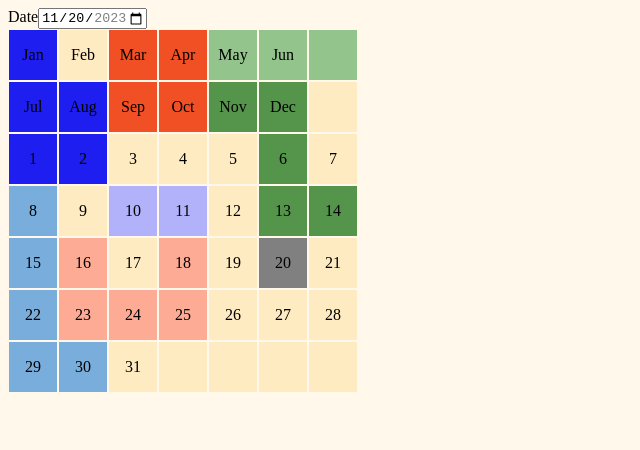
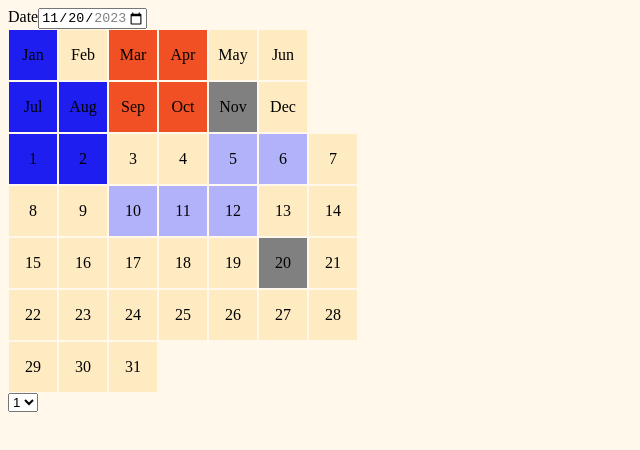
Before and after one commit to shanenak/tetris-calendar, a React (Create React App) app: page / in a window 1280 px wide. Shown: the top 450 px of the page, without its empty margins (0-640 px from the left). Built offline with nearby package versions, Linux system fonts and the light colour scheme.

Commit message:
generate solutions and select one to display

```diff
--- a/src/components/Puzzle.jsx
+++ b/src/components/Puzzle.jsx
@@ -14,6 +14,10 @@ export default function Puzzle () {
     const dateStr = date.toString().padStart(2, '0')
 
     const blockedGrid = blockDates(month, date)
+    const solutions = solve(blockedGrid);
+    const solutionList = solutions[3] //Object.values(solutions)
+    console.log(solutionList)
+    const [selectedSolution, setSelectedSolution] = useState(0);
 
     useEffect(()=>{
         dispatch(receiveGrid(blockedGrid))
@@ -25,15 +29,26 @@ export default function Puzzle () {
         setDate(parseInt(dateValues[2]));
     }
 
-    const lastSolution = solve(blockedGrid);
+    const updateSolution = (e) => {
+        setSelectedSolution(e.target.value)
+    }
+
 
     return (
         <div>
             <label>Date
                 <input type="date" id="start" name="trip-start" value={`2023-${monthStr}-${dateStr}`} min="2023-01-01" max="2023-12-31" onChange={updateDate}/>
-
             </label>
-            <Calendar grid={gridToCalendar(lastSolution)}/>
+            <Calendar grid={gridToCalendar(solutionList[selectedSolution])}/>
+            <label>
+                <select name="solutions" onChange={updateSolution}>
+                    {solutionList.map((solution, solutionIdx)=> {
+                        return (
+                            <option value={solutionIdx}>{solutionIdx+1}</option>
+                        )
+                    })}
+                </select>
+            </label>
         </div>
     )
 }
@@ -53,8 +68,7 @@ function solve (grid) {
             }
         }
     }
-    console.log(solutions)
-    return solutions[7][0];
+    return solutions;
 }
 
 function place (piece, grid, option) {
--- a/src/index.css
+++ b/src/index.css
@@ -1,6 +1,8 @@
 :root {
     --main-bg-color: #FFF8EB;
+    /* color for tiles not yet assigned */
     --color-0: #FFEBC2;
+    /* colors are shape specific (identified by number) */
     --color-1: #1E1EF0;
     --color-2: #F15025;
     --color-3: #B2B2FA;
@@ -9,7 +11,10 @@
     --color-6: #FEAB95;
     --color-7: #55954B;
     --color-8: #FFC145;
+    /* color for selected dates */
     --color-9: gray;
+    /* color for empty tiles on calendar */
+    --color-10: #FFF8EB;
     --border-color: #FFF8EB;
 
     --cols: 7;
--- a/src/utils/index.js
+++ b/src/utils/index.js
@@ -21,6 +21,13 @@ export const gridToCalendar = (grid) => {
 
 export const defaultGrid = () => {
     const grid = [...Array(7)].map(e => Array(7).fill(0));
+    // remove empty calendar squares from grid
+    grid[0][6] = 10;
+    grid[1][6] = 10;
+    grid[6][3] = 10;
+    grid[6][4] = 10;
+    grid[6][5] = 10;
+    grid[6][6] = 10;
     return grid
 }
 
```
